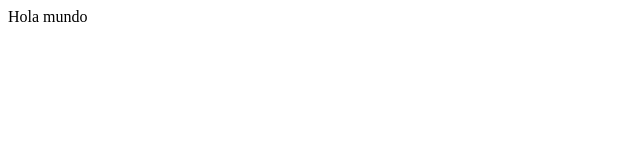
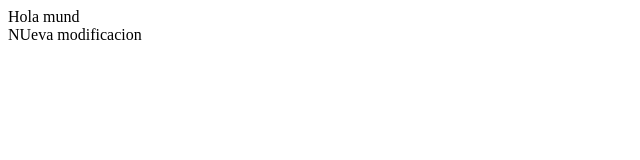
Before and after one commit to YOSOFT/repositorio2, a plain HTML site: page index.html in a window 1280 px wide. Shown: the whole page, without its empty margins (0-640 px from the left). Drawn offline with Linux system fonts and the light colour scheme.

Commit message:
nuevos cmabiossss

```diff
--- a/index.html
+++ b/index.html
@@ -7,6 +7,8 @@
     <title>Git</title>
 </head>
 <body>
-    <div>Hola mundo</div>
+
+    <div>Hola mund</div>
+    <div>NUeva modificacion</div>
 </body>
 </html>
```
